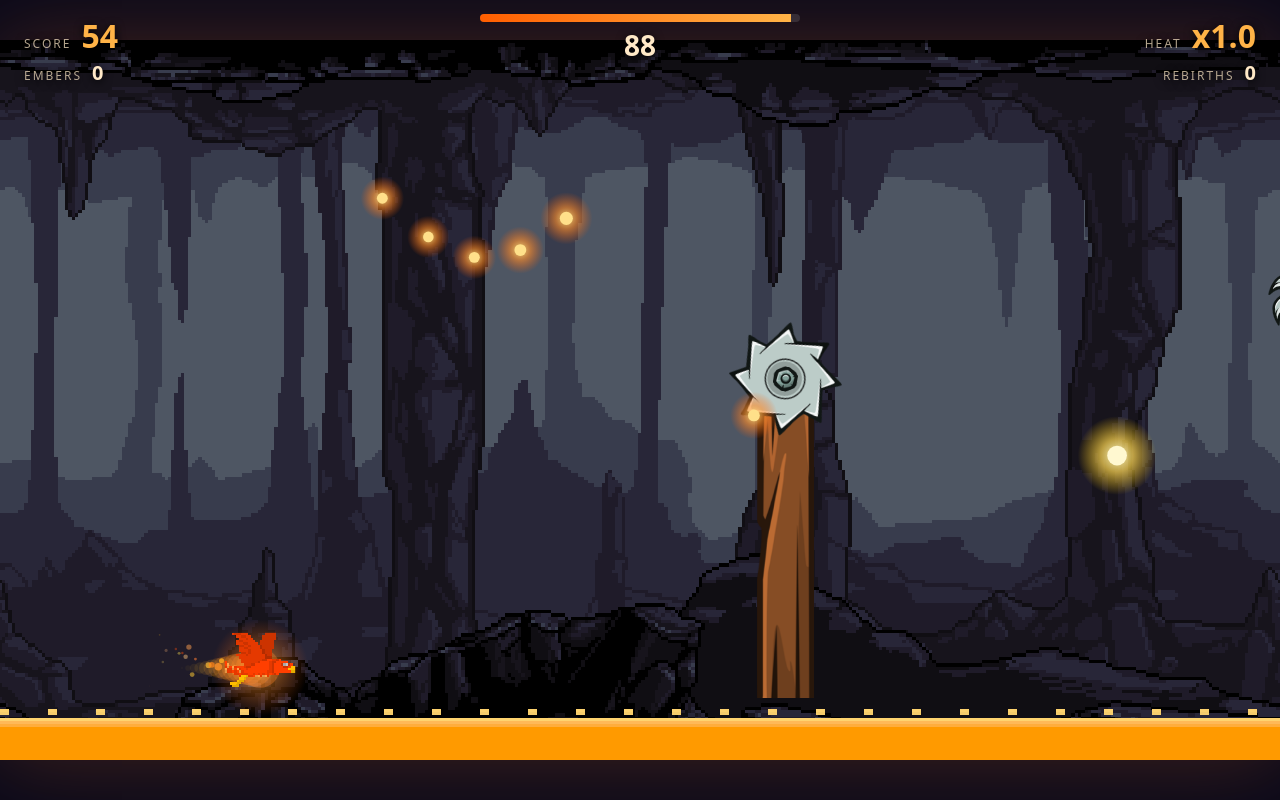
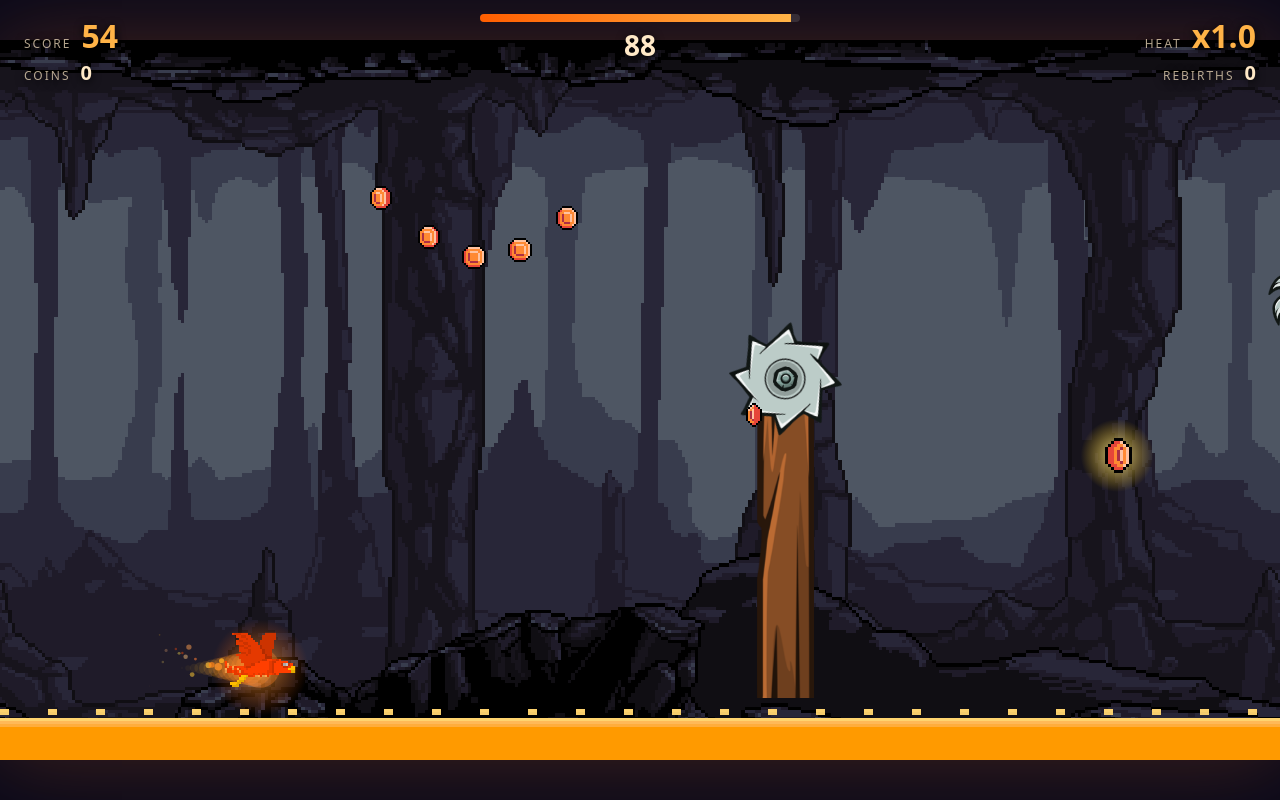
Before and after one commit to Abhi-javvadi/hackclub, a plain HTML site: page index.html in a window 1280 px wide. Both pictures are taken after a click on the button "PRESS SPACE OR TAP TO FLY". Drawn offline with Linux system fonts and the light colour scheme.

Commit message:
Replace ember pickups with TotusLotus bronze coin sprite; cache-bust script and style

```diff
--- a/game.js
+++ b/game.js
@@ -127,6 +127,16 @@
       ctx.imageSmoothingEnabled = true;
       ctx.drawImage(ERUPTION.frames[idx], e.x - e.w / 2, H - 14 - e.h, e.w, e.h);
     }
+  }
+
+  // Coins: "Pixel Coins" by TotusLotus (itch.io), coin2 strip, fourteen 16x16 frames of a spinning bronze coin.
+  const COIN = { img: new Image(), ready: false, fw: 16, fh: 16, frames: 14, fps: 14 };
+  COIN.img.onload = () => { COIN.ready = true; };
+  COIN.img.src = 'assets/coins/coin_16x16.png';
+  function drawCoin(x, y, size, t, phase) {
+    const f = Math.floor(t * COIN.fps + phase * 2) % COIN.frames;
+    ctx.imageSmoothingEnabled = false;
+    ctx.drawImage(COIN.img, f * COIN.fw, 0, COIN.fw, COIN.fh, x - size / 2, y - size / 2, size, size);
   }
 
   // ---------------------------------------------------------------- audio (synthesized, no files)
@@ -399,7 +409,7 @@
     b.size = Math.min(CFG.maxSize, b.size + CFG.emberGrow * (p.gold ? 3 : 1));
     g.peakSize = Math.max(g.peakSize, b.size);
     burst(p.x, p.y, p.gold ? 24 : 10, p.gold ? 260 : 160, p.gold ? goldC : fire, 0.5);
-    floater('+' + gain, p.x, p.y - 20, p.gold ? '#ffe08a' : '#ffb347', p.gold ? 30 : 20);
+    floater('+' + gain, p.x, p.y - 20, p.gold ? '#ffe08a' : '#e8a35a', p.gold ? 30 : 20);
     if (p.gold) Audio.gold(); else Audio.ember(g.streak);
   }
 
@@ -557,12 +567,16 @@
     }
 
     for (const p of g.pickups) {
-      const pulse = 1 + Math.sin(g.t * 6 + p.phase) * 0.2, rr = p.r * 2.4 * pulse;
-      const gr = ctx.createRadialGradient(p.x, p.y, 1, p.x, p.y, rr);
-      if (p.gold) { gr.addColorStop(0, 'rgba(255,250,200,0.95)'); gr.addColorStop(0.4, 'rgba(255,215,80,0.7)'); gr.addColorStop(1, 'rgba(255,200,0,0)'); }
-      else { gr.addColorStop(0, 'rgba(255,220,120,0.9)'); gr.addColorStop(0.4, 'rgba(255,140,40,0.6)'); gr.addColorStop(1, 'rgba(255,90,0,0)'); }
-      ctx.fillStyle = gr; ctx.beginPath(); ctx.arc(p.x, p.y, rr, 0, 6.28); ctx.fill();
-      ctx.fillStyle = p.gold ? '#fff8d0' : '#ffe08a'; ctx.beginPath(); ctx.arc(p.x, p.y, p.r * 0.6 * pulse, 0, 6.28); ctx.fill();
+      if (COIN.ready) {
+        if (p.gold) {
+          const rr = p.r * 2.6, gr = ctx.createRadialGradient(p.x, p.y, 1, p.x, p.y, rr);
+          gr.addColorStop(0, 'rgba(255,240,170,0.8)'); gr.addColorStop(1, 'rgba(255,200,0,0)');
+          ctx.fillStyle = gr; ctx.beginPath(); ctx.arc(p.x, p.y, rr, 0, 6.28); ctx.fill();
+        }
+        drawCoin(p.x, p.y, p.r * (p.gold ? 3.4 : 2.9), g.t, p.phase);
+      } else {
+        ctx.fillStyle = p.gold ? '#fff8d0' : '#d98c3a'; ctx.beginPath(); ctx.arc(p.x, p.y, p.r, 0, 6.28); ctx.fill();
+      }
     }
 
     for (const p of g.particles) { ctx.globalAlpha = Math.max(0, p.life / p.max); ctx.fillStyle = p.c; ctx.beginPath(); ctx.arc(p.x, p.y, p.r * (p.life / p.max), 0, 6.28); ctx.fill(); }
@@ -584,7 +598,7 @@
 
     if (g.phase !== 'results' && g.bird.alive && g.bird.grace > 0) {
       ctx.fillStyle = 'rgba(255,230,140,0.9)'; ctx.font = 'bold 20px system-ui'; ctx.textAlign = 'center';
-      ctx.fillText('SECOND WIND  2x embers  ' + g.bird.grace.toFixed(1), W / 2, 110);
+      ctx.fillText('SECOND WIND  2x coins  ' + g.bird.grace.toFixed(1), W / 2, 110);
     }
     if (g.flash > 0) { ctx.fillStyle = `rgba(${g.flashColor},${g.flash * 0.35})`; ctx.fillRect(-20, -20, W + 40, H + 40); }
     ctx.restore();
--- a/index.html
+++ b/index.html
@@ -4,7 +4,7 @@
 <meta charset="utf-8">
 <meta name="viewport" content="width=device-width, initial-scale=1, user-scalable=no">
 <title>Phoenix Run</title>
-<link rel="stylesheet" href="style.css">
+<link rel="stylesheet" href="style.css?v=21">
 </head>
 <body>
 <div id="wrap">
@@ -13,7 +13,7 @@
   <div id="hud" hidden>
     <div class="hud-left">
       <div class="stat"><span class="label">SCORE</span><b id="hud-score">0</b></div>
-      <div class="stat small"><span class="label">EMBERS</span><b id="hud-embers">0</b></div>
+      <div class="stat small"><span class="label">COINS</span><b id="hud-embers">0</b></div>
     </div>
     <div class="hud-center">
       <div id="timer-bar"><div id="timer-fill"></div></div>
@@ -30,7 +30,7 @@
     <div class="tag">You cannot lose. You can only come back.</div>
     <div class="rules">
       <p>Fly through the volcano for <b>90 seconds</b> and score as high as you can.</p>
-      <p>Collect <span class="ember">embers</span> to grow. A bigger phoenix is worth more points but is easier to hit.</p>
+      <p>Collect <span class="ember">bronze coins</span> to grow. A bigger phoenix is worth more points but is easier to hit.</p>
       <p><span class="hot">Crashing never ends the run.</span> You burn, and a moment later you rise again: smaller, faster, and hotter. Every rebirth raises your <b>Heat</b> multiplier.</p>
     </div>
     <div class="controls">
@@ -39,7 +39,7 @@
       <div class="muted"><span class="key">P</span> pause &nbsp; <span class="key">M</span> mute</div>
     </div>
     <div id="best-line" class="best"></div>
-    <div class="muted credit">Phoenix sprite by Chasersgaming (CC0, OpenGameArt) · Cave backgrounds by Admurin (itch.io) · Obstacles by Game Developer Studio (CC-BY 4.0) · Flame effects by CraftPix.net</div>
+    <div class="muted credit">Phoenix sprite by Chasersgaming (CC0, OpenGameArt) · Cave backgrounds by Admurin (itch.io) · Obstacles by Game Developer Studio (CC-BY 4.0) · Flame effects by CraftPix.net · Coins by TotusLotus (itch.io)</div>
     <button id="start-btn" class="go">PRESS SPACE OR TAP TO FLY</button>
   </div>
 
@@ -49,7 +49,7 @@
     <div id="res-best" class="best"></div>
     <div class="grid">
       <div><span class="label">Distance</span><b id="res-dist">0 m</b></div>
-      <div><span class="label">Embers</span><b id="res-embers">0</b></div>
+      <div><span class="label">Coins</span><b id="res-embers">0</b></div>
       <div><span class="label">Rebirths</span><b id="res-rebirths">0</b></div>
       <div><span class="label">Peak size</span><b id="res-size">1.0x</b></div>
       <div><span class="label">Peak heat</span><b id="res-heat">x1.0</b></div>
@@ -64,6 +64,6 @@
     <div class="muted">Press P to resume</div>
   </div>
 </div>
-<script src="game.js"></script>
+<script src="game.js?v=21"></script>
 </body>
 </html>
```
Also changed, not shown: assets/coins/coin_16x16.png (added), 2 other files.
